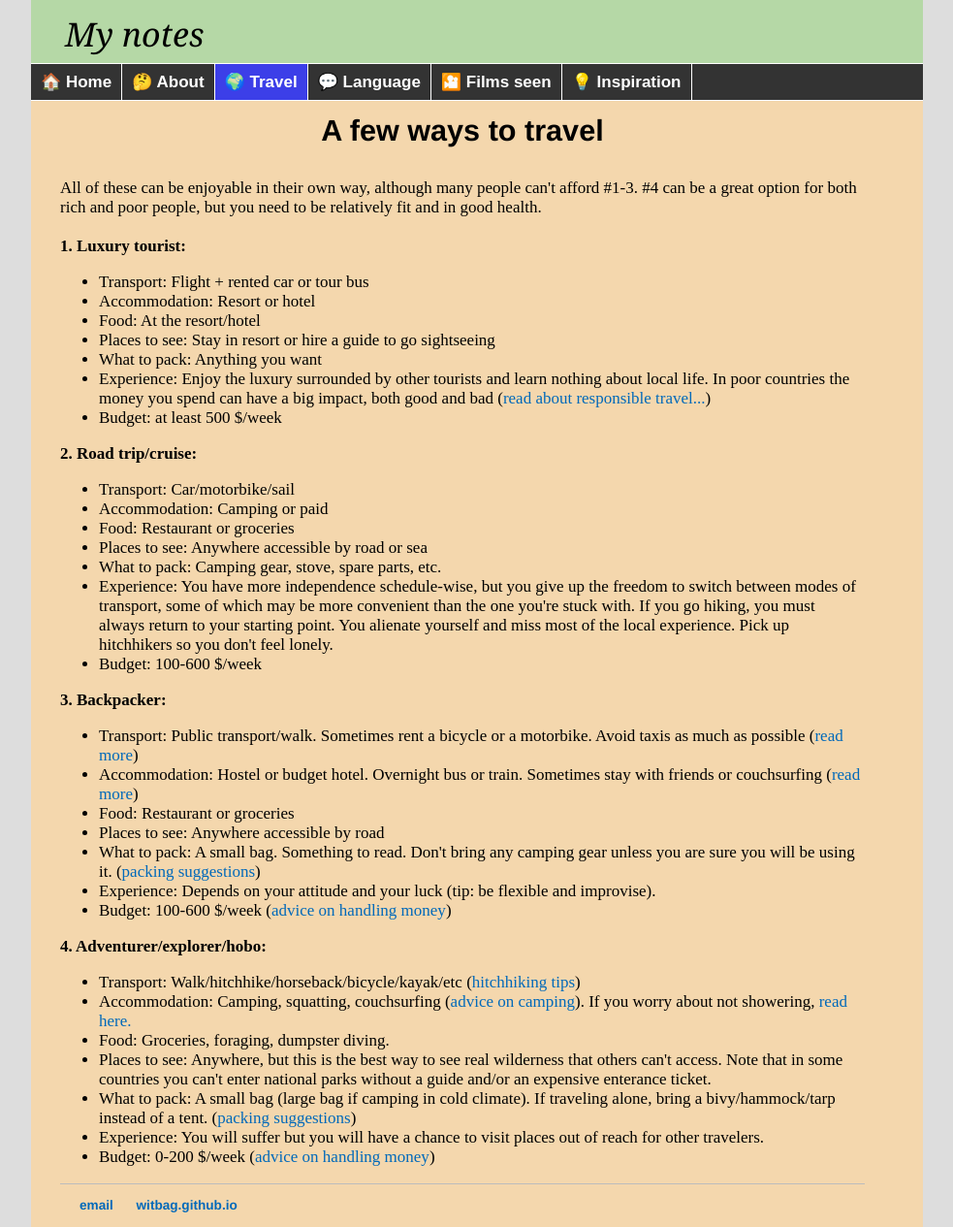
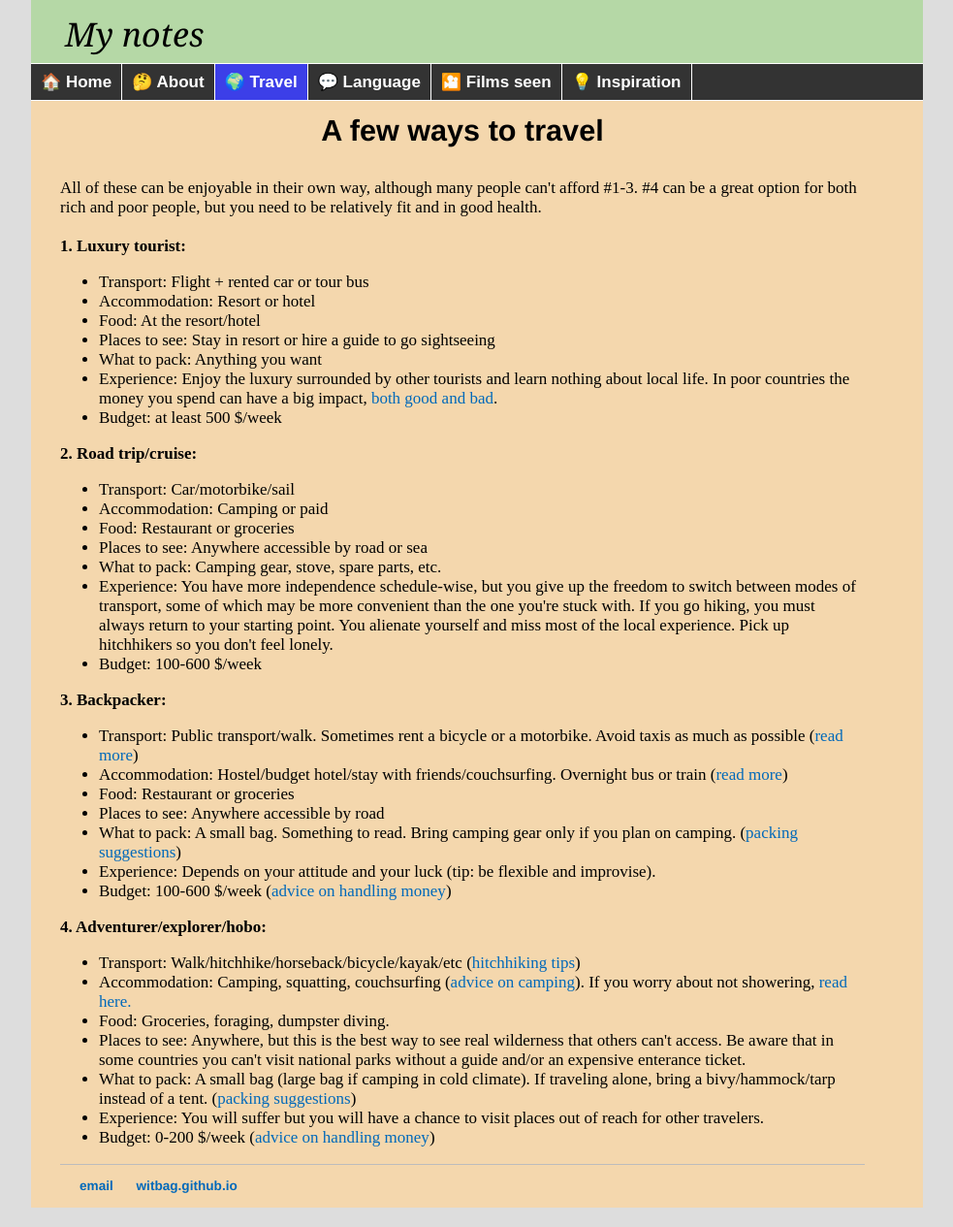
Before and after one commit to witbag/witbag.github.io, a Jekyll site: the page built from travel/waystotravel.html, in a window 1280 px wide. Shown: the whole page at 97% size, without its empty margins (148-1131 px from the left). Built offline with Jekyll 4.4.1, drawn with Linux system fonts in a browser that asks for light colours.

Commit message:
Update waystotravel.html

```diff
--- a/travel/waystotravel.html
+++ b/travel/waystotravel.html
@@ -17,7 +17,7 @@ All of these can be enjoyable in their own way, although many people can't affor
 <li>Food: At the resort/hotel
 <li>Places to see: Stay in resort or hire a guide to go sightseeing
 <li>What to pack: Anything you want
-<li>Experience: Enjoy the luxury surrounded by other tourists and learn nothing about local life. In poor countries the money you spend can have a big impact, both good and bad (<a href="ethics.html">read about responsible travel...</a>)
+<li>Experience: Enjoy the luxury surrounded by other tourists and learn nothing about local life. In poor countries the money you spend can have a big impact, <a href="ethics.html">both good and bad</a>.
 <li>Budget: at least 500 $/week
 </ul>
 <b>2. Road trip/cruise:</b>
@@ -33,10 +33,10 @@ All of these can be enjoyable in their own way, although many people can't affor
 <b>3. Backpacker:</b>
 <ul>
 <li>Transport: Public transport/walk. Sometimes rent a bicycle or a motorbike. Avoid taxis as much as possible (<a href="transport.html">read more</a>)
-<li>Accommodation: Hostel or budget hotel. Overnight bus or train. Sometimes stay with friends or couchsurfing (<a href="accommodation.html">read more</a>)
+<li>Accommodation: Hostel/budget hotel/stay with friends/couchsurfing. Overnight bus or train (<a href="accommodation.html">read more</a>)
 <li>Food: Restaurant or groceries
 <li>Places to see: Anywhere accessible by road
-<li>What to pack: A small bag. Something to read. Don't bring any camping gear unless you are sure you will be using it. (<a href="packing.html">packing suggestions</a>)
+<li>What to pack: A small bag. Something to read. Bring camping gear only if you plan on camping. (<a href="packing.html">packing suggestions</a>)
 <li>Experience: Depends on your attitude and your luck (tip: be flexible and improvise).
 <li>Budget: 100-600 $/week (<a href="money.html">advice on handling money</a>)
 </ul>
@@ -45,7 +45,7 @@ All of these can be enjoyable in their own way, although many people can't affor
 <li>Transport: Walk/hitchhike/horseback/bicycle/kayak/etc (<a href="transport.html">hitchhiking tips</a>)
 <li>Accommodation: Camping, squatting, couchsurfing (<a href="accommodation.html">advice on camping</a>). If you worry about not showering, <a href="https://www.theatlantic.com/health/archive/2016/06/i-stopped-showering-and-life-continued/486314" target=_blank>read here.</a>
 <li>Food: Groceries, foraging, dumpster diving.
-<li>Places to see: Anywhere, but this is the best way to see real wilderness that others can't access. Note that in some countries you can't enter national parks without a guide and/or an expensive enterance ticket.
+<li>Places to see: Anywhere, but this is the best way to see real wilderness that others can't access. Be aware that in some countries you can't visit national parks without a guide and/or an expensive enterance ticket.
 <li>What to pack: A small bag (large bag if camping in cold climate). If traveling alone, bring a bivy/hammock/tarp instead of a tent. (<a href="packing.html">packing suggestions</a>)
 <li>Experience: You will suffer but you will have a chance to visit places out of reach for other travelers.
 <li>Budget: 0-200 $/week (<a href="money.html">advice on handling money</a>)
```
